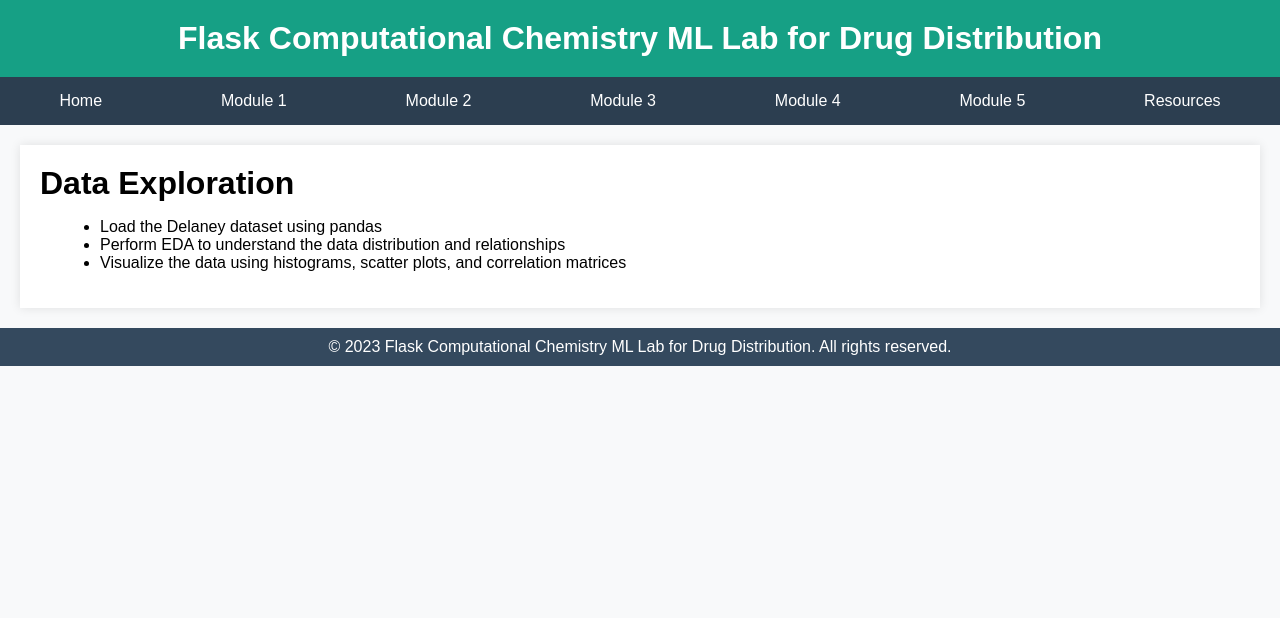
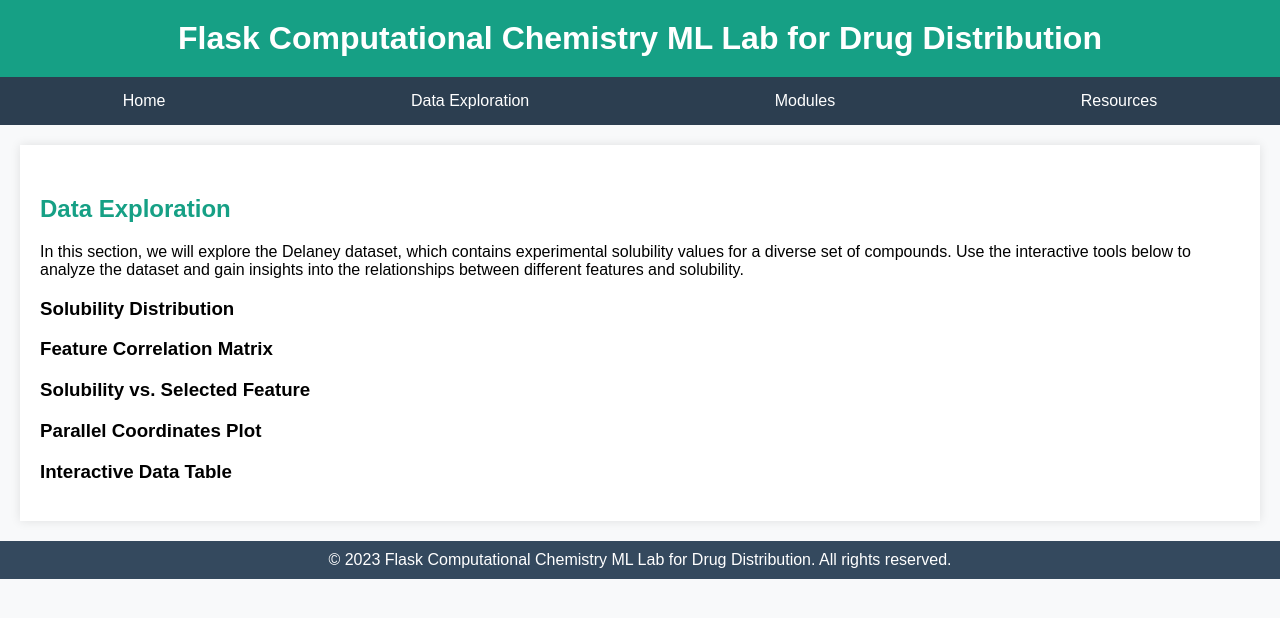
Before and after one commit to grabbedrat/drugdelivery-ml-lab, a Flask app: page /module1/data-exploration in a window 1280 px wide. Shown: the top 618 px of the page. Run offline with Flask 3, Linux system fonts and the light colour scheme; some libraries are stand-ins or nearby versions.

Commit message:
Add data exploration route and dataset loading API endpoint

```diff
--- a/app.py
+++ b/app.py
@@ -1,4 +1,7 @@
-from flask import Flask, render_template
+from flask import Flask, render_template, request, jsonify
+import requests
+import pandas as pd
+from io import StringIO
 
 app = Flask(__name__)
 
@@ -9,6 +12,10 @@
 @app.route('/module1')
 def module1():
     return render_template('module1/module1.html')
+
+@app.route('/data-exploration')
+def data_exploration():
+    return render_template('data_exploration.html')
 
 @app.route('/module1/introduction')
 def module1_introduction():
@@ -50,5 +57,35 @@
 def module1_discussion_reflection():
     return render_template('module1/discussion_reflection.html')
 
+@app.route('/api/datasets', methods=['POST'])
+def load_dataset():
+    dataset_url = request.json['url']
+    print(f'Loading dataset from: {dataset_url}')
+
+    try:
+        # Download the dataset content using requests with SSL certificate verification disabled
+        response = requests.get(dataset_url, verify=False)
+        response.raise_for_status()  # Raise an exception for unsuccessful status codes
+
+        # Load the dataset from the downloaded content
+        dataset = pd.read_csv(StringIO(response.text))
+        print(f'Dataset shape: {dataset.shape}')
+
+        # Perform dataset processing and analysis
+        dataset_info = {
+            'name': 'Delaney Dataset',
+            'description': 'Solubility data for a diverse set of compounds.',
+            'num_samples': len(dataset),
+            'num_features': len(dataset.columns) - 1,
+            # Add more dataset information and analysis results
+        }
+
+        print('Dataset loaded successfully!')
+        return jsonify(dataset_info)
+    except Exception as e:
+        error_message = f"Error loading dataset: {str(e)}"
+        print(error_message)
+        return jsonify({'error': error_message}), 400
+
 if __name__ == '__main__':
     app.run(debug=True)
--- a/templates/base.html
+++ b/templates/base.html
@@ -12,43 +12,15 @@
     <nav>
         <ul class="menu">
             <li><a href="/">Home</a></li>
+            <li><a href="/data-exploration">Data Exploration</a></li>
             <li class="dropdown">
-                <a href="/module1" class="dropdown-toggle">Module 1</a>
+                <a href="#" class="dropdown-toggle">Modules</a>
                 <ul class="dropdown-menu">
-                    <li><a href="/module1/introduction">Introduction</a></li>
-                    <li><a href="/module1/theoretical-background">Theoretical Background</a></li>
-                    <li><a href="/module1/data-exploration">Data Exploration</a></li>
-                    <li><a href="/module1/feature-engineering">Feature Engineering</a></li>
-                    <li><a href="/module1/model-building">Model Building</a></li>
-                    <li><a href="/module1/model-evaluation">Model Evaluation</a></li>
-                    <li><a href="/module1/model-interpretation">Model Interpretation</a></li>
-                    <li><a href="/module1/demo">Demo: Drug Property Prediction</a></li>
-                    <li><a href="/module1/exercises-quizzes">Exercises and Quizzes</a></li>
-                    <li><a href="/module1/discussion-reflection">Discussion and Reflection</a></li>
-                </ul>
-            </li>
-            <li class="dropdown">
-                <a href="/module2" class="dropdown-toggle">Module 2</a>
-                <ul class="dropdown-menu">
-                    <!-- Add Module 2 submenu items -->
-                </ul>
-            </li>
-            <li class="dropdown">
-                <a href="/module3" class="dropdown-toggle">Module 3</a>
-                <ul class="dropdown-menu">
-                    <!-- Add Module 3 submenu items -->
-                </ul>
-            </li>
-            <li class="dropdown">
-                <a href="/module4" class="dropdown-toggle">Module 4</a>
-                <ul class="dropdown-menu">
-                    <!-- Add Module 4 submenu items -->
-                </ul>
-            </li>
-            <li class="dropdown">
-                <a href="/module5" class="dropdown-toggle">Module 5</a>
-                <ul class="dropdown-menu">
-                    <!-- Add Module 5 submenu items -->
+                    <li><a href="/module1">Module 1: Simple Drug Property Prediction</a></li>
+                    <li><a href="/module2">Module 2: Drug-Target Interaction Prediction</a></li>
+                    <li><a href="/module3">Module 3: Drug Distribution and Pharmacokinetic Modeling</a></li>
+                    <li><a href="/module4">Module 4: Drug Repurposing and Combination Therapy</a></li>
+                    <li><a href="/module5">Module 5: Drug Toxicity and Adverse Effect Prediction</a></li>
                 </ul>
             </li>
             <li><a href="/resources">Resources</a></li>
--- a/templates/module1/data_exploration.html
+++ b/templates/module1/data_exploration.html
@@ -3,10 +3,113 @@
 {% block title %}Data Exploration{% endblock %}
 
 {% block content %}
-    <h1>Data Exploration</h1>
-    <ul>
-        <li>Load the Delaney dataset using pandas</li>
-        <li>Perform EDA to understand the data distribution and relationships</li>
-        <li>Visualize the data using histograms, scatter plots, and correlation matrices</li>
-    </ul>
+    <h2>Data Exploration</h2>
+    <p>In this section, we will explore the Delaney dataset, which contains experimental solubility values for a diverse set of compounds. Use the interactive tools below to analyze the dataset and gain insights into the relationships between different features and solubility.</p>
+
+    <div class="row">
+        <div class="col-md-6">
+            <h3>Solubility Distribution</h3>
+            <div id="solubility-distribution"></div>
+        </div>
+        <div class="col-md-6">
+            <h3>Feature Correlation Matrix</h3>
+            <div id="feature-correlation"></div>
+        </div>
+    </div>
+
+    <div class="row">
+        <div class="col-md-6">
+            <h3>Solubility vs. Selected Feature</h3>
+            <div id="solubility-vs-feature"></div>
+        </div>
+        <div class="col-md-6">
+            <h3>Parallel Coordinates Plot</h3>
+            <div id="parallel-coordinates"></div>
+        </div>
+    </div>
+
+    <div class="row">
+        <div class="col-md-12">
+            <h3>Interactive Data Table</h3>
+            <div id="data-table"></div>
+        </div>
+    </div>
+
+    <script src="https://cdn.plot.ly/plotly-latest.min.js"></script>
+    <script src="https://unpkg.com/axios/dist/axios.min.js"></script>
+    <script>
+        // Fetch data from the server
+        axios.get('/data')
+            .then(function (response) {
+                const data = response.data;
+
+                // Solubility Distribution
+                const solubilityDistributionData = [{
+                    x: data.solubility,
+                    type: 'histogram',
+                    xbins: {
+                        start: Math.min(...data.solubility),
+                        end: Math.max(...data.solubility),
+                        size: 0.5
+                    }
+                }];
+                Plotly.newPlot('solubility-distribution', solubilityDistributionData);
+
+                // Feature Correlation Matrix
+                const correlationData = [{
+                    z: data.correlationMatrix,
+                    x: data.features,
+                    y: data.features,
+                    type: 'heatmap',
+                    colorscale: 'Viridis'
+                }];
+                Plotly.newPlot('feature-correlation', correlationData);
+
+                // Solubility vs. Selected Feature
+                const solubilityVsFeatureData = [{
+                    x: data.molecularWeight,
+                    y: data.solubility,
+                    mode: 'markers',
+                    type: 'scatter'
+                }];
+                const solubilityVsFeatureLayout = {
+                    title: 'Solubility vs. Molecular Weight',
+                    xaxis: { title: 'Molecular Weight' },
+                    yaxis: { title: 'Solubility' }
+                };
+                Plotly.newPlot('solubility-vs-feature', solubilityVsFeatureData, solubilityVsFeatureLayout);
+
+                // Parallel Coordinates Plot
+                const parallelCoordinatesData = [{
+                    type: 'parcoords',
+                    dimensions: data.features.map(feature => ({
+                        label: feature,
+                        values: data[feature]
+                    })),
+                    line: {
+                        color: data.solubility,
+                        colorscale: 'Viridis'
+                    }
+                }];
+                Plotly.newPlot('parallel-coordinates', parallelCoordinatesData);
+
+                // Interactive Data Table
+                const dataTableData = data.rawData.map(row => ({
+                    compound: row.compound,
+                    solubility: row.solubility,
+                    ...row.features
+                }));
+                const dataTableLayout = {
+                    title: 'Delaney Dataset',
+                    columns: Object.keys(dataTableData[0]).map(key => ({
+                        name: key,
+                        field: key
+                    }))
+                };
+                Plotly.newPlot('data-table', [dataTableData], dataTableLayout);
+            })
+            .catch(function (error) {
+                console.log(error);
+            });
+    </script>
 {% endblock %}
```
Also changed, not shown: templates/data_exploration.html (added, +137 -0 lines).
